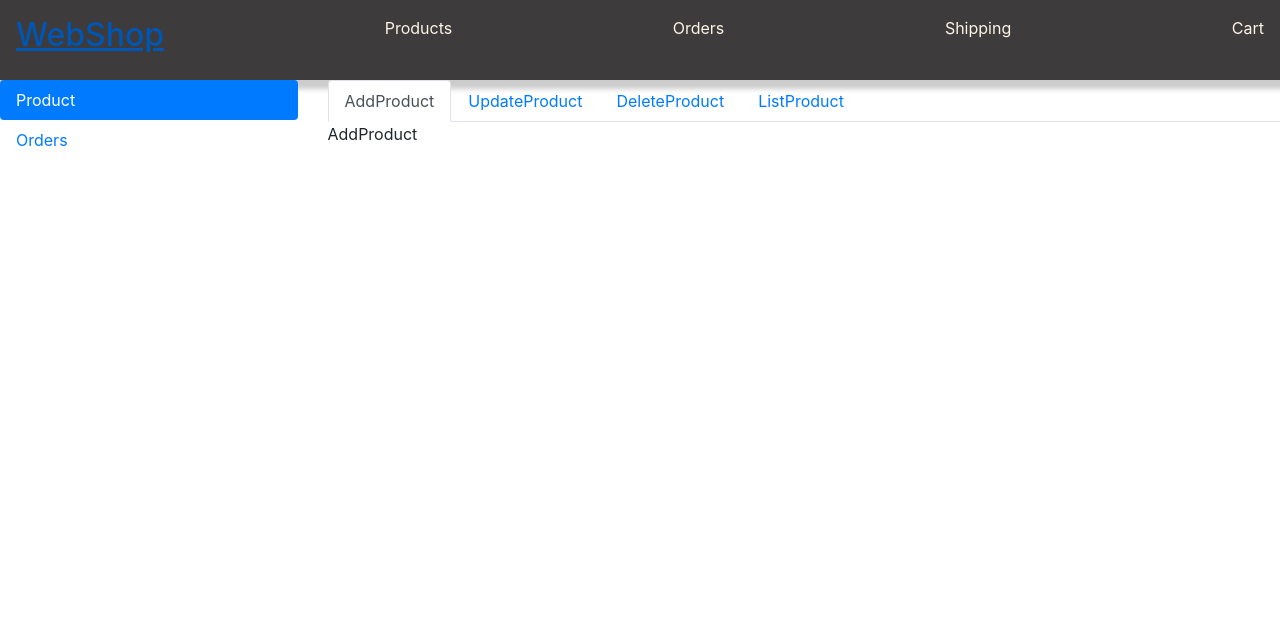
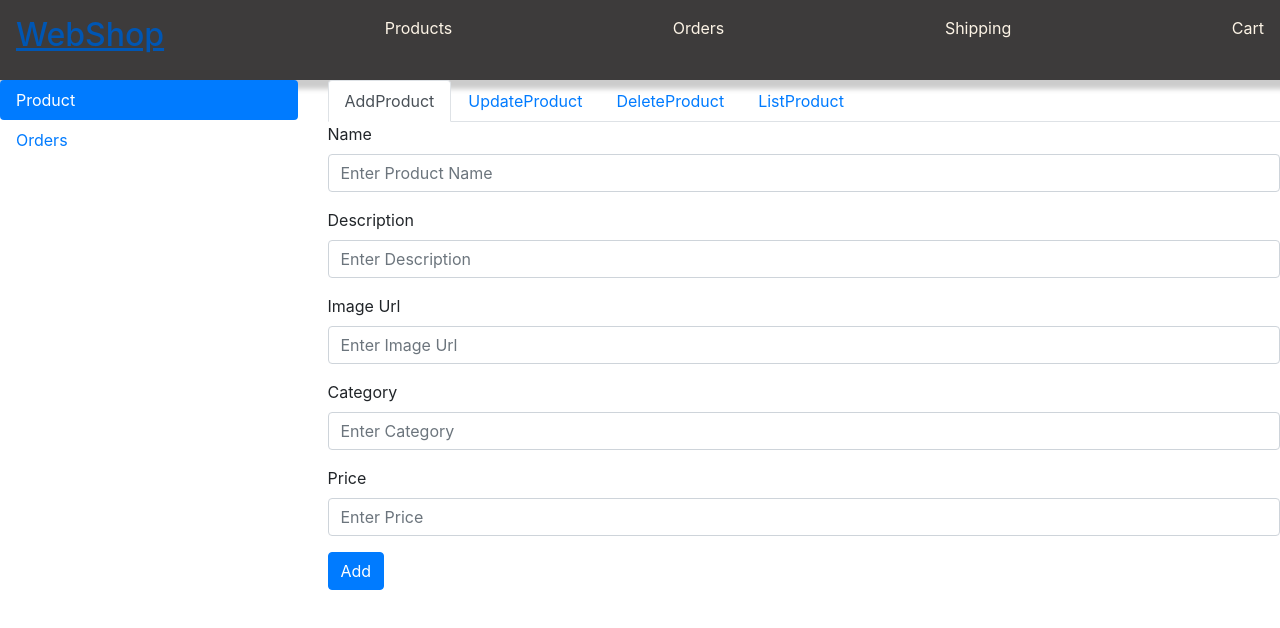
Before and after one commit to JCTGY/WebShop, a React (Create React App) app in the folder client/: page /admin in a window 1280 px wide. Both pictures are taken after a click on the tab "Product". Shown: the top 628 px of the page. Built offline with nearby package versions, Linux system fonts and the light colour scheme; no server answers.

Commit message:
implement admin for product
- add product add, delete, put fuction
- control is in admin rout

```diff
--- a/client/src/components/admin/Admin.jsx
+++ b/client/src/components/admin/Admin.jsx
@@ -1,7 +1,7 @@
 import React from 'react';
 import { Tab, Row, Col, Nav } from 'react-bootstrap';
 
-import ProductAdmin from './ProductAdmin';
+import ProductAdmin from './adminProduct/ProductAdmin';
 
 const Admin = () => {
     return (
--- a/client/src/components/admin/ProductAdmin.jsx
+++ /dev/null
@@ -1,23 +0,0 @@
-import React from 'react';
-import { Tabs, Tab } from 'react-bootstrap';
-
-const ProductAdmin = () => {
-    return (
-        <Tabs defaultActiveKey="AddProduct" id="product-admin-tabs">
-            <Tab eventKey="AddProduct" title="AddProduct">
-                AddProduct
-            </Tab>
-            <Tab eventKey="UpdateProduct" title="UpdateProduct">
-                UpdateProduct
-            </Tab>
-            <Tab eventKey="DeleteProduct" title="DeleteProduct">
-                DeleteProduct
-            </Tab>
-            <Tab eventKey="ListProduct" title="ListProduct">
-                ListProduct
-            </Tab>
-        </Tabs>
-    );
-}
-
-export default ProductAdmin;
--- /dev/null
+++ b/client/src/components/admin/adminProduct/ProductAdmin.jsx
@@ -0,0 +1,68 @@
+import React, { useState, useEffect } from 'react';
+import { Tabs, Tab } from 'react-bootstrap';
+
+import ProductForm from './ProductForm';
+import ProductTableList from './ProductTableList';
+import {
+            fetchProductList,
+            postProduct,
+            putProduct,
+            deleteProductApi
+        } from '../../products/ProductApi';
+
+
+const ProductAdmin = () => {
+    const [products, setProducts] = useState();
+    const addProduct = (formData, e) => {
+        e.preventDefault();
+        postProduct(formData).then(res => {
+            console.log(res)
+        }).catch(err => {
+            console.log(err);
+        })
+    }
+
+    const updateProduct = (formData, e) => {
+        e.preventDefault();
+        putProduct(formData, formData.id).then(res => {
+            console.log(res);
+        }).catch(err => {
+            console.log(err);
+        })
+    }
+
+    const deleteProduct = (formData, e) => {
+        e.preventDefault();
+        deleteProductApi(formData.id).then(res => {
+            console.log(res);
+        }).catch(err => {
+            console.log(err);
+        })
+    }
+
+    useEffect(() => {
+        fetchProductList().then(res =>{
+            setProducts(res.data);
+        }).catch(err => {
+            console.log(err);
+        })
+    }, []);
+    return (
+        <Tabs defaultActiveKey="AddProduct" id="product-admin-tabs">
+            <Tab eventKey="AddProduct" title="AddProduct">
+                <ProductForm action={addProduct} actionName="Add"/>
+            </Tab>
+            <Tab eventKey="UpdateProduct" title="UpdateProduct">
+                <ProductForm action={updateProduct} actionName="Update"/>
+            </Tab>
+            <Tab eventKey="DeleteProduct" title="DeleteProduct">
+                <ProductForm action={deleteProduct} actionName="Delete"/>
+            </Tab>
+            <Tab eventKey="ListProduct" title="ListProduct">
+                <ProductTableList products={products}/>
+            </Tab>
+        </Tabs>
+    );
+}
+
+export default ProductAdmin;
--- /dev/null
+++ b/client/src/components/admin/adminProduct/ProductForm.jsx
@@ -0,0 +1,95 @@
+import React, { useState } from 'react';
+import { Form, Button } from 'react-bootstrap';
+
+const ProductForm = ({ action, actionName }) => {
+
+    const [formData, setFormData] = useState({
+        id: "",
+        name: "",
+        description: "",
+        imgUrl: "",
+        category: "",
+        price: ""
+    });
+
+    const onChangeForm = ({ target: { name, value } }) => {
+        setFormData({
+            ...formData,
+            [name]: value
+        })
+    }
+    return (
+        <Form>
+            {(actionName && (actionName === "Update" || actionName === "Delete")) &&
+                <Form.Group controlId="formId">
+                    <Form.Label>Id</Form.Label>
+                    <Form.Control
+                        type="text"
+                        placeholder="Enter Product Id"
+                        name="id"
+                        onChange={onChangeForm}
+                        value={formData.id} />
+                </Form.Group>
+            }
+            {(actionName && actionName !== "Delete") &&
+                <div>
+                    <Form.Group controlId="formName">
+                        <Form.Label>Name</Form.Label>
+                        <Form.Control
+                            type="text"
+                            placeholder="Enter Product Name"
+                            name="name"
+                            onChange={onChangeForm}
+                            value={formData.name} />
+                    </Form.Group>
+                    <Form.Group controlId="formDescription">
+                        <Form.Label>Description</Form.Label>
+                        <Form.Control
+                            type="text"
+                            placeholder="Enter Description"
+                            name="description"
+                            onChange={onChangeForm}
+                            value={formData.description} />
+                    </Form.Group>
+                    <Form.Group controlId="formImgUrl">
+                        <Form.Label>Image Url</Form.Label>
+
+                        <Form.Control
+                            type="text"
+                            placeholder="Enter Image Url"
+                            name="imgUrl"
+                            onChange={onChangeForm}
+                            value={formData.imgUrl} />
+                    </Form.Group>
+                    <Form.Group controlId="formCategory">
+                        <Form.Label>Category</Form.Label>
+
+                        <Form.Control
+                            type="text"
+                            placeholder="Enter Category"
+                            name="category"
+                            onChange={onChangeForm}
+                            value={formData.category} />
+                    </Form.Group>
+                    <Form.Group controlId="formPrice">
+                        <Form.Label>Price</Form.Label>
+                        <Form.Control
+                            type="text"
+                            placeholder="Enter Price"
+                            name="price"
+                            onChange={onChangeForm}
+                            value={formData.price} />
+                    </Form.Group>
+                </div>
+            }
+            <Button
+                onClick={(e) => action(formData, e)}
+                variant="primary"
+                type="submit">
+                    {actionName}
+            </Button>
+        </Form>
+    );
+}
+
+export default ProductForm;
--- /dev/null
+++ b/client/src/components/admin/adminProduct/ProductTableList.jsx
@@ -0,0 +1,33 @@
+import React from 'react';
+import { Table } from 'react-bootstrap';
+
+const ProductTableLsit = ( { products }) => {
+
+    const productList = products && products.map((p, index) => {
+        return (
+            <tr key={p.id}>
+                    <td>{index}</td>
+                    <td>{p.id}</td>
+                    <td>{p.name}</td>
+                    <td>{p.price}</td>
+            </tr>
+        );
+    })
+    return (
+        <Table striped bordered hover>
+            <thead>
+                <tr>
+                    <th>#</th>
+                    <th>id</th>
+                    <th>Name</th>
+                    <th>Price</th>
+                </tr>
+            </thead>
+            <tbody>
+                {productList}
+            </tbody>
+        </Table>
+    );
+}
+
+export default ProductTableLsit;
--- a/client/src/components/products/ProductApi.jsx
+++ b/client/src/components/products/ProductApi.jsx
@@ -1,16 +1,31 @@
 import axios from 'axios';
 
+const baseUrl = "http://localhost:9000/api/product/product";
+
 export const fetchProductList = () => {
-    return axios.get(`http://localhost:9000/api/product/product`);
+    return axios.get(baseUrl);
 }
 
 export const fetchProductsByName = (term) => {
-    return axios.get(`http://localhost:9000/api/product/product/search?name=${term}`);
+    return axios.get(`${baseUrl}/search?name=${term}`);
 }
 
 export const fetchProductById = (id) => {
-    return axios.get(`http://localhost:9000/api/product/product/${id}`);
+    return axios.get(`${baseUrl}/${id}`);
 }
+
+export const postProduct = (product) => {
+    return axios.post(`${baseUrl}`, product);
+}
+
+export const putProduct = (product, productId) => {
+    return axios.put(`${baseUrl}/${productId}`, product);
+}
+
+export const deleteProductApi = (productId) => {
+    return axios.delete(`${baseUrl}/${productId}`);
+}
+
 
 export const postProductToCart = (product) => {
     return axios.post(`http://localhost:7063/v1/cart/create`, product);
```
